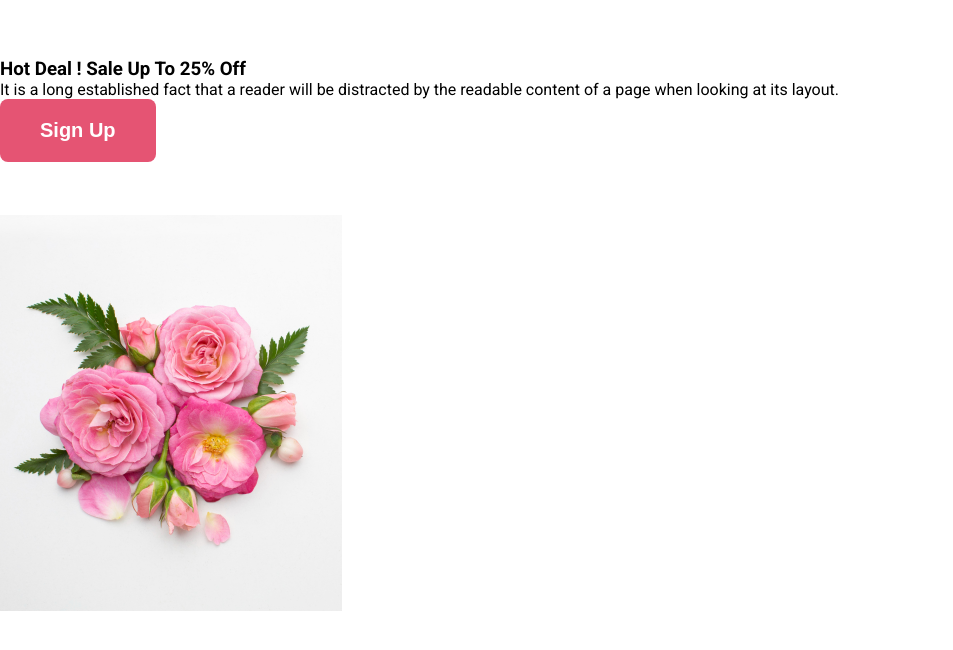
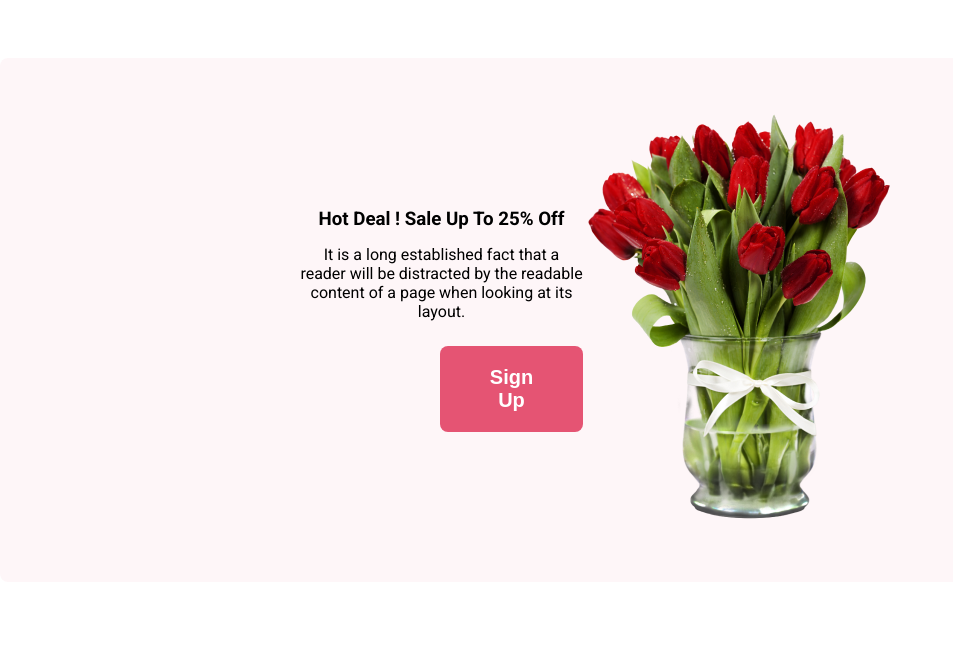
Before and after one commit to NHossen/Flower-shop-, a plain HTML site: page index.html in a window 1280 px wide. Shown: the part 992-1642 px from the top of the page, without its empty margins (0-953 px from the left). Before the commit the page ends 1607 px from the top, so only its background shows below. Drawn offline with Linux system fonts and the light colour scheme.

Commit message:
hot deals section

```diff
--- a/index.html
+++ b/index.html
@@ -53,13 +53,13 @@
                         <h1 class="heading-hot-text">Hot Deal ! Sale Up To 25% <span>Off</span> </h1>
 
                         <p class="hot-pera-text">It is a long established fact that a reader will be distracted by the readable content of a page when looking at its layout.</p>
-                        <button class="primary-button">Sign Up</button>
+                        <button class="primary-button sign-up">Sign Up</button>
 
 
 
                     </div>
-                    <div class="banner-images">
-                        <img src="images/Flower 01.png"  alt="png images">
+                    <div class="hot-images">
+                        <img src="images/pngwing 8.png"  alt="png images">
 
                     </div>
                 </div>
--- a/styles.css
+++ b/styles.css
@@ -59,3 +59,35 @@ margin-bottom: 25px;
 }
 
 /* <!-- Hot deals section - ->*/
+
+
+.hot-container{
+    display: flex;
+    align-items: center;
+    justify-content: space-around;
+    margin-bottom: 200px;
+    border-radius: 8px;
+    background: rgba(229, 84, 115, 0.05);
+    padding:50px ;
+
+
+}
+.hot-text{
+    padding-left: 250px;
+
+}
+.heading-hot-text{
+    text-align: center;
+    margin-bottom: 15px;
+}
+.hot-pera-text{
+    text-align: center;
+    margin-bottom: 25px;
+}
+.sign-up{
+    margin-left: 140px;
+}
+.hot-images img{
+   width: 318px;
+   padding-right: 329px;
+}
```
